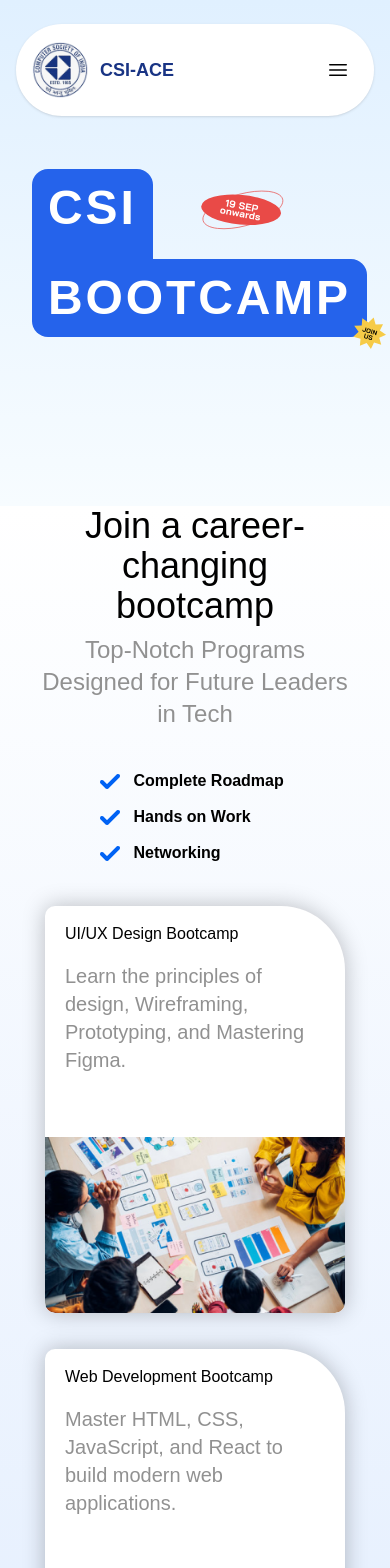
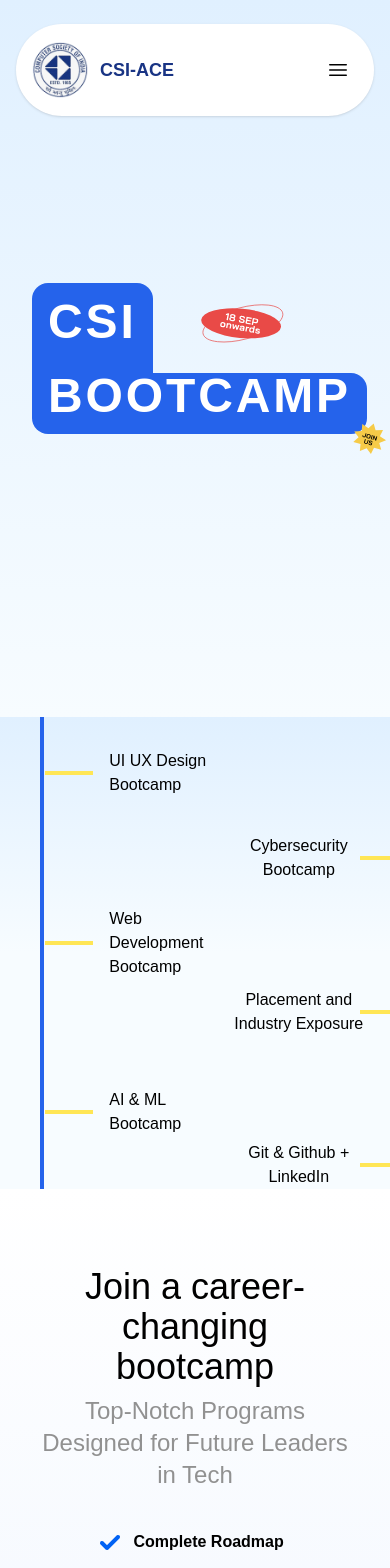
Before and after one commit to vaibhavraut07/csi, a React (Create React App) app: page /bootcamp in a window 390 px wide. Shown: the top 1568 px of the page. Built offline with nearby package versions, Linux system fonts and the light colour scheme; the HTML template or start-up script is replaced by a standard one.

Commit message:
Domain Hero section text updated and responsiveness

```diff
--- a/src/components/bootcampPage/DomainDetails.jsx
+++ b/src/components/bootcampPage/DomainDetails.jsx
@@ -48,7 +48,7 @@
   ]
   return (
     <section id='about'>
-    <div className="bg-gradient-to-b from-white to-[#0062f444]">
+    <div className="bg-gradient-to-b from-white to-[#0062f444] pt-[20vw]">
       <div className='px-10'>
         <h1 className='text-black font-sans text-4xl sm:text-5xl font-medium text-center pt-0 sm:pt-24 '>
         Join a career-changing bootcamp
--- a/src/components/bootcampPage/Hero.jsx
+++ b/src/components/bootcampPage/Hero.jsx
@@ -12,7 +12,8 @@
 
   return (
     <>
-    <div className="bg-tertiary h-[60vh] sm:h-screen flex items-center justify-center relative"
+    <div className="">
+    <div className="bg-tertiary h-[85vh] sm:h-screen flex items-center justify-center relative"
         style={{background: "linear-gradient(180deg, #E0F0FF 0%, #F7FCFF 100%)",}}>
         <div className=" items-start sm:items-start px-8">
           <div>
@@ -36,17 +37,17 @@
             </div>
 
           </div>
-          <div className="bg-blue-600 p-4 rounded-bl-2xl rounded-br-2xl rounded-tr-2xl sm:mt-0">
+          <div className="bg-blue-600 px-4 pb-4 rounded-bl-2xl rounded-br-2xl rounded-tr-2xl sm:mt-0">
             <div className="text-5xl sm:text-7xl md:text-8xl lg:text-9xl font-bai font-bold leading-[0.95] tracking-[2.876px] text-white animate-shine flex items-center justify-center">
               BOOTCAMP
             </div>
           </div>
         </div>
-        <div className=" mt-40 sm:mt-64  ml-[-50px] sm:ml-[-40px] relative place-items-center">
+        <div className=" mt-40 sm:mt-64  ml-[-50px] sm:ml-[-90px] relative place-items-center">
           <img src="/bootcamppage/hero/joinus.svg" alt="star" />
         </div>
-        <div>
-        <div className="absolute bottom-0 left-0 w-full h-1 bg-blue-600 z-10 hidden lg:block"></div>
+        <div className="justify-center">
+        <div className="absolute bottom-0 left-0 w-full h-1 bg-blue-600 z-10 hidden lg:block "></div>
         <div className="absolute bottom-0 left-0 w-full justify-between px-40 hidden lg:flex">
           {texts.map((text, index) => (
             <div key={index} className="relative flex flex-col items-center">
@@ -59,7 +60,42 @@
         </div>
       </div>
     </div>
+    <div className="bg-tertiary relative w-full h-[90%] flex sm:hidden px-10"                       style={{background: "linear-gradient(180deg, #E0F0FF 0%, #F7FCFF 50%)",}}>
+  {/* Container for vertical line and items */}
+  <div className=" flex flex-row gap-4 items-start justify-around relative">
+    {/* Left side items */}
+    <div className="absolute inset-y-0 left-0  w-1 bg-blue-600"></div>
+    <div className="flex flex-col w-[40%] mt-8 items-start justify-between gap-[28vw]">
+      {texts.slice(0, Math.ceil(texts.length / 2)).map((text, index) => (
+        <div key={index} className="flex flex-row items-center gap-4 justify-start">
+          <div className="w-12 h-1 bg-[#FFE655]"></div>
+          <div className="w-32 text-left text-black text-md font-medium mr-2">
+            {text}
+          </div>
+        </div>
+      ))}
+    </div>
+
+    {/* Vertical Blue Line */}
+
+    {/* Right side items */}
+    <div className="flex flex-col w-[50%] items-start justify-end  mt-[30vw] gap-[27vw]">
+      {texts.slice(Math.ceil(texts.length / 2)).map((text, index) => (
+        <div key={index} className="flex flex-row items-center gap-4 justify-end">
+          <div className="w-36 text-center text-black text-md font-medium ml-2">
+            {text}
+          </div>
+          <div className="absolute right-0 justify-center w-12  h-1 bg-[#FFE655]"></div>
+          <div className="absolute inset-y-0 right-0 w-1 sm:text-[] bg-blue-600"></div>
+        </div>
+      ))}
+    </div>
+  </div>
+
+</div>
+      </div>
     </>
+
   );
 }
 
```
Also changed, not shown: public/bootcamppage/hero/19thsept.svg.
